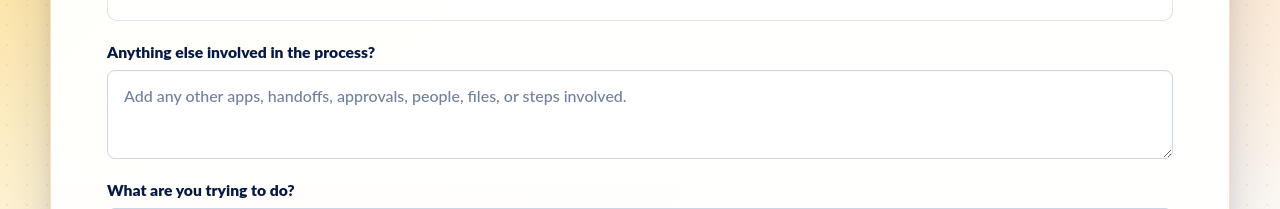
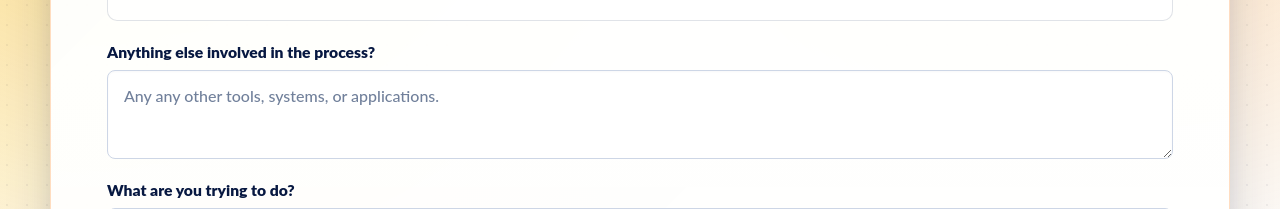
Before and after one commit to littlelung2424/MA-Webpage, a Next.js app: page /intake in a window 1280 px wide. Shown: the part 442-651 px from the top of the page. Built offline with nearby package versions, Linux system fonts and the light colour scheme.

Commit message:
Update intake process helper text

```diff
--- a/app/intake/page.tsx
+++ b/app/intake/page.tsx
@@ -409,7 +409,7 @@ export default function IntakePage() {
             <textarea
               name="processInvolvement"
               rows={3}
-              placeholder="Add any other apps, handoffs, approvals, people, files, or steps involved."
+              placeholder="Any any other tools, systems, or applications."
               value={fields.processInvolvement}
               onChange={(event) => updateField("processInvolvement", event.target.value)}
             />
```
